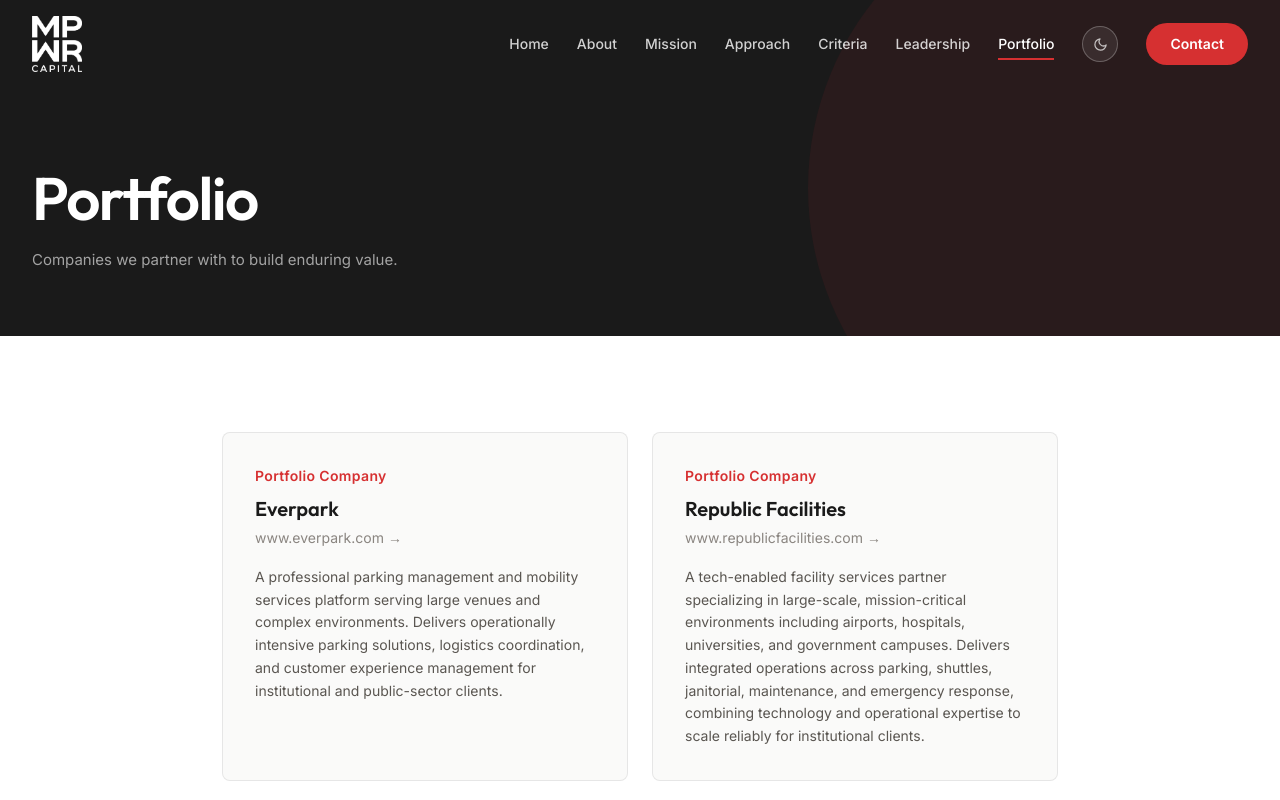
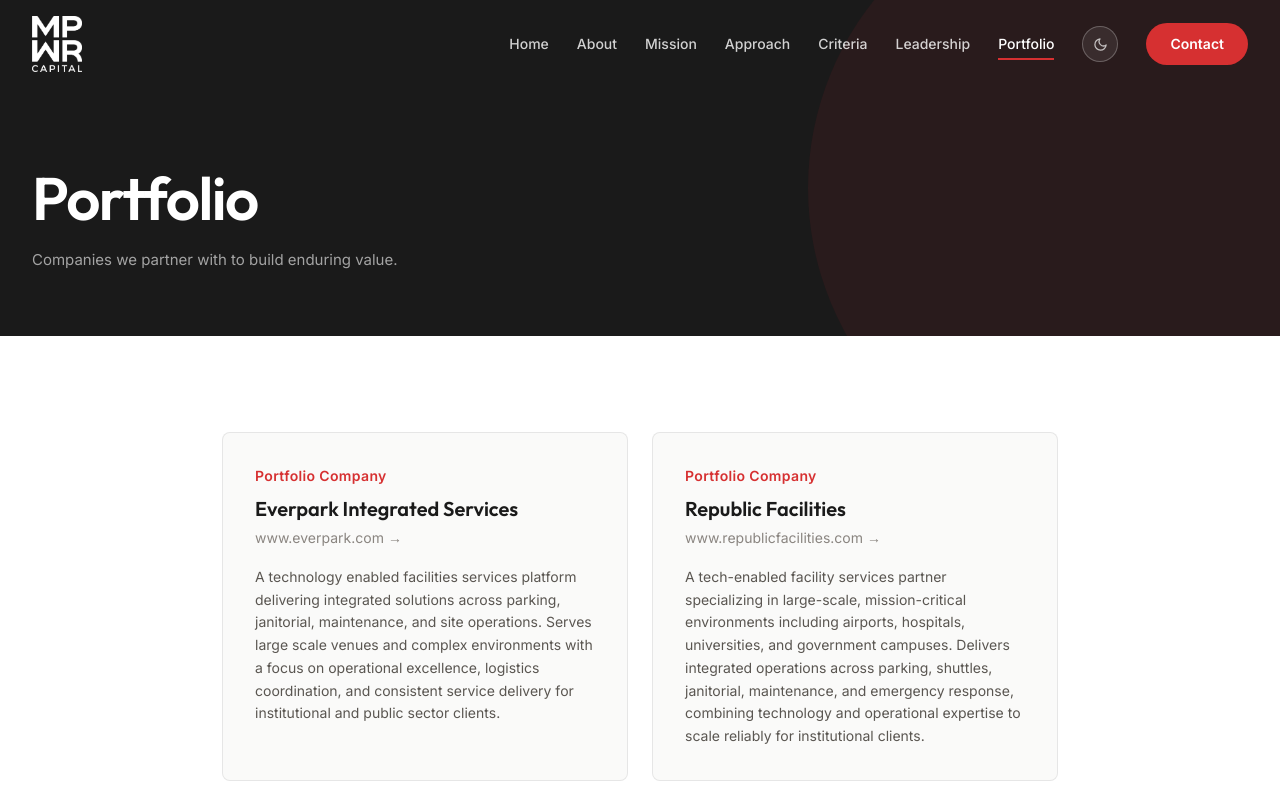
Before and after one commit to sazuretro-wq/mpwr-capital, a Next.js app: page /portfolio in a window 1280 px wide. Shown: the top 800 px of the page. Built offline with nearby package versions, Linux system fonts and the light colour scheme.

Commit message:
Update Everpark portfolio entry to Everpark Integrated Services

```diff
--- a/src/app/portfolio/page.tsx
+++ b/src/app/portfolio/page.tsx
@@ -6,10 +6,10 @@
 
 const companies = [
   {
-    name: "Everpark",
+    name: "Everpark Integrated Services",
     website: "www.everpark.com",
     description:
-      "A professional parking management and mobility services platform serving large venues and complex environments. Delivers operationally intensive parking solutions, logistics coordination, and customer experience management for institutional and public-sector clients.",
+      "A technology enabled facilities services platform delivering integrated solutions across parking, janitorial, maintenance, and site operations. Serves large scale venues and complex environments with a focus on operational excellence, logistics coordination, and consistent service delivery for institutional and public sector clients.",
   },
   {
     name: "Republic Facilities",
```
